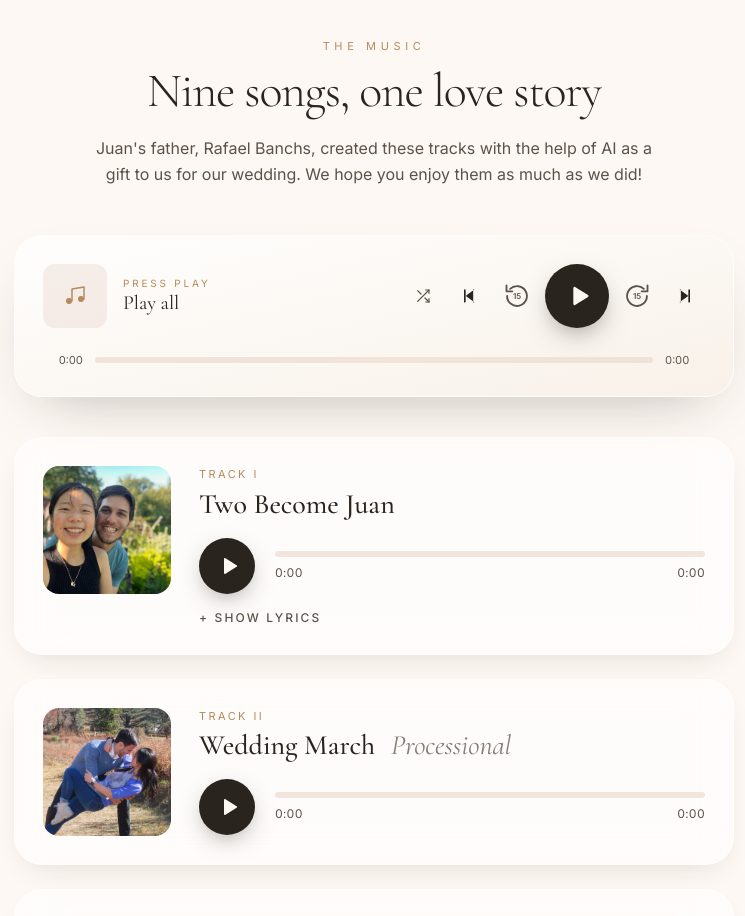
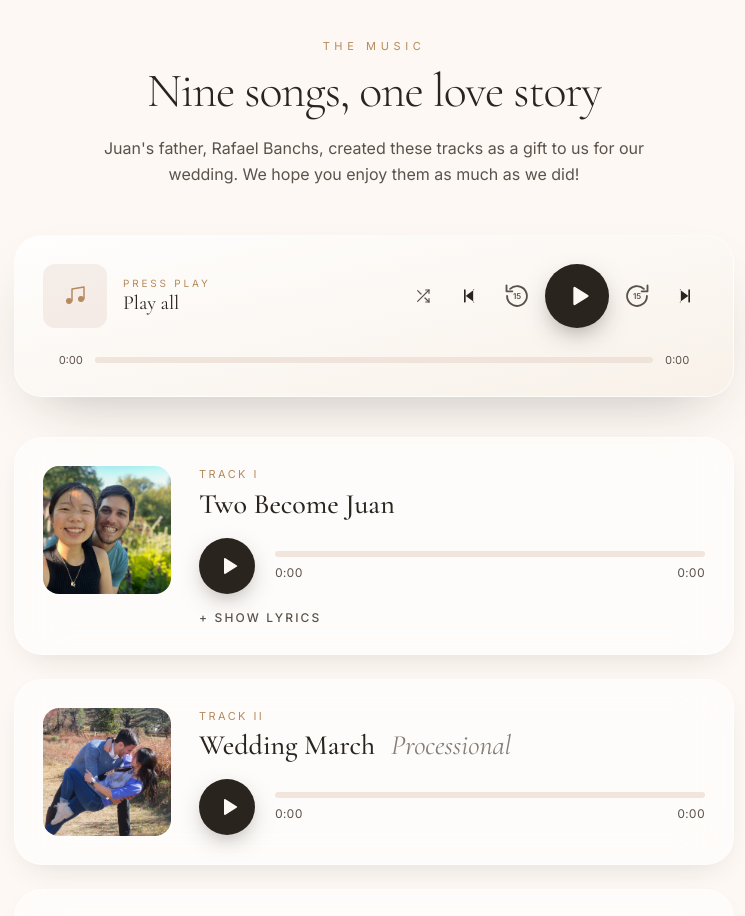
Before and after one commit to juanbanchs/allison-juan-wedding-music, a React (Vite) app: page / in a window 1280 px wide. Shown: the part 900-1816 px from the top of the page, without its empty margins (266-1011 px from the left). Built offline with nearby package versions, Linux system fonts and the light colour scheme.

Commit message:
Drop the 'with the help of AI' phrase from the header copy

```diff
--- a/src/App.tsx
+++ b/src/App.tsx
@@ -49,9 +49,8 @@ export default function App() {
             Nine songs, one love story
           </h2>
           <p className="mx-auto mt-5 max-w-xl font-sans text-sm leading-relaxed text-[var(--color-ink-soft)] sm:text-base">
-            Juan's father, Rafael Banchs, created these tracks with the help of
-            AI as a gift to us for our wedding. We hope you enjoy them as much
-            as we did!
+            Juan's father, Rafael Banchs, created these tracks as a gift to us
+            for our wedding. We hope you enjoy them as much as we did!
           </p>
         </header>
 
```
